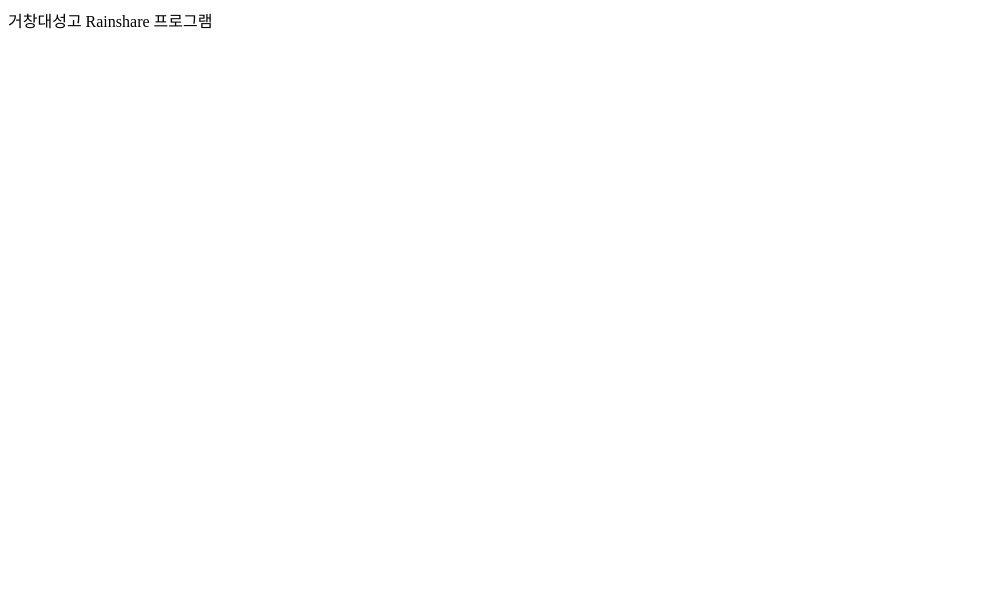
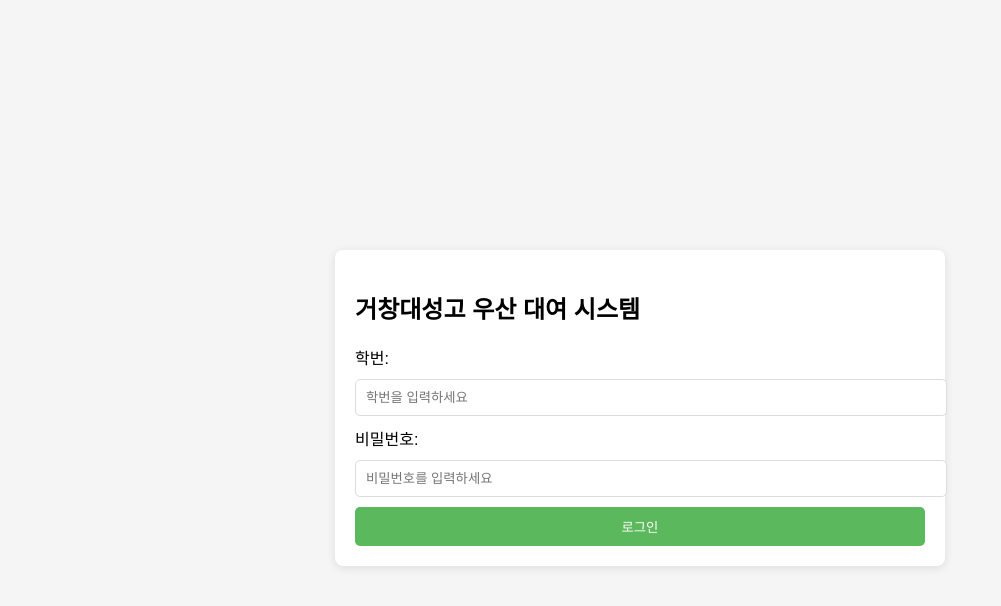
Before and after one commit to rud9ns/GCDSrainshare, a plain HTML site: page index.html in a window 1280 px wide. Shown: the whole page, without its empty margins (0-1001 px from the left). Drawn offline with Linux system fonts and the light colour scheme.

Commit message:
index.html

```diff
--- a/index.html
+++ b/index.html
@@ -1,6 +1,59 @@
 <!DOCTYPE html>
-<html>
-    <head>
-        거창대성고 Rainshare 프로그램
-    </head>
+<html lang="en">
+<head>
+    <meta charset="UTF-8">
+    <meta name="viewport" content="width=device-width, initial-scale=1.0">
+    <title>간단한 로그인 폼</title>
+    <style>
+        body {
+            font-family: Arial, sans-serif;
+            display: flex;
+            justify-content: center;
+            align-items: center;
+            height: 100vh;
+            background-color: #f5f5f5;
+        }
+        .form-container {
+            background-color: white;
+            padding: 20px;
+            border-radius: 8px;
+            box-shadow: 0 2px 10px rgba(0, 0, 0, 0.1);
+        }
+        .form-container input {
+            width: 100%;
+            padding: 10px;
+            margin: 10px 0;
+            border: 1px solid #ddd;
+            border-radius: 5px;
+        }
+        .form-container button {
+            width: 100%;
+            padding: 10px;
+            background-color: #5cb85c;
+            color: white;
+            border: none;
+            border-radius: 5px;
+            cursor: pointer;
+        }
+        .form-container button:hover {
+            background-color: #4cae4c;
+        }
+    </style>
+</head>
+<body>
+
+    <div class="form-container">
+        <h2>거창대성고 우산 대여 시스템</h2>
+        <form id="loginForm">
+            <label for="username">학번:</label>
+            <input type="text" id="username" placeholder="학번을 입력하세요" required>
+
+            <label for="password">비밀번호:</label>
+            <input type="password" id="password" placeholder="비밀번호를 입력하세요" required>
+
+            <button type="submit">로그인</button>
+        </form>
+    </div>
+
+</body>
 </html>
```
